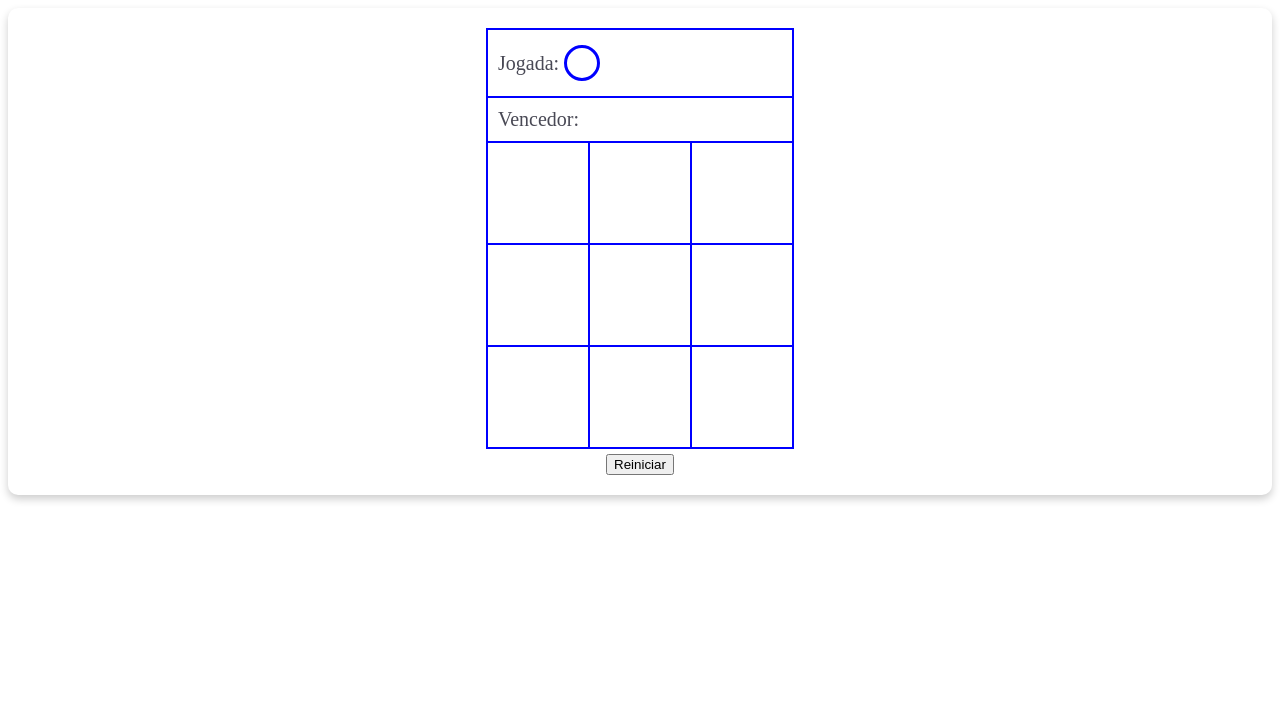
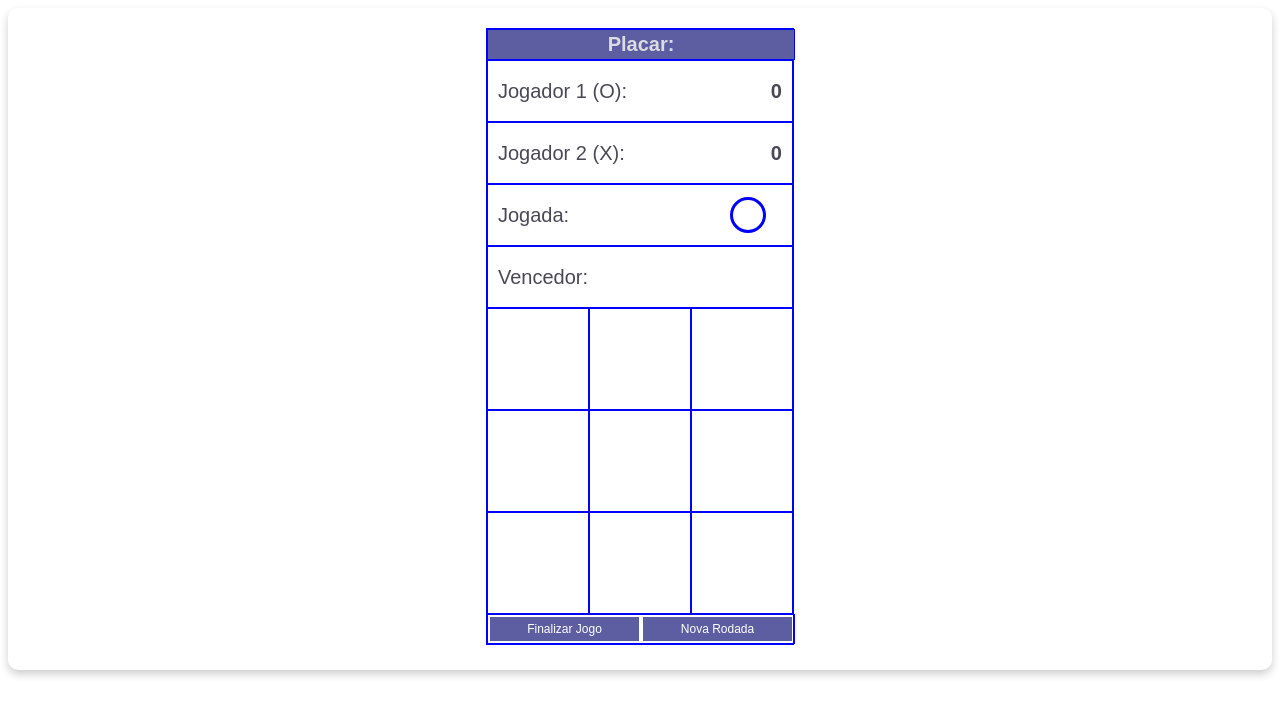
Before and after one commit to tadeumaffeis/pm2025-1, a React (Vite) app in the folder componentssamplesoptimized/: page / in a window 1280 px wide. Shown: the top 716 px of the page. Built offline with nearby package versions, Linux system fonts and the light colour scheme.

Commit message:
Versão 17-03-2025

```diff
--- a/componentssamplesoptimized/src/components/board/BoardOptimized.jsx
+++ b/componentssamplesoptimized/src/components/board/BoardOptimized.jsx
@@ -6,10 +6,17 @@ export function BoardOptimized() {
     const [board, setBoard] = useState(Array(9).fill(null));
     const [player, setPlayer] = useState(0);
     const [winner, setWinner] = useState(null);
+    const [score, setScore] = useState({ player1: 0, player2: 0 });
+    const [countGame, setCountGame] = useState(0);
 
     useEffect(() => {
         const win = checkWinner();
         if (win !== null) {
+            setScore(prevScore => ({
+                player1: win === 0 ? prevScore.player1 + 1 : prevScore.player1,
+                player2: win === 1 ? prevScore.player2 + 1 : prevScore.player2
+            }));
+            setCountGame(prevCount => prevCount + 1);
             setWinner(win);
         }
     }, [board]);
@@ -42,6 +49,9 @@ export function BoardOptimized() {
     };
 
     const clearBoard = () => {
+        if (countGame > 2 || score.player1 === 2 || score.player2 === 2) {
+            return;
+        }
         board.forEach(cell => {
             if (cell?.reset) cell.reset();
         });
@@ -50,16 +60,31 @@ export function BoardOptimized() {
         setWinner(null);
     };
 
+    const resetGame = () => {
+        setScore({ player1: 0, player2: 0 });
+        setCountGame(0);
+        clearBoard();
+    };
+
     return (
         <div className="container">
             <div className="board">
-                <div className="score">Jogada:
+                <div className="score-title">
+                    <div className="score-label-title">Placar:</div>
+                </div>
+                <div className="round">
+                    <div className="round-label">Jogador 1 (O): </div><div className="round-right-label">{score.player1}</div>
+                </div>
+                <div className="round">
+                    <div className="round-label">Jogador 2 (X): </div><div className="round-right-label">{score.player2}</div>
+                </div>
+                <div className="round"><div className="round-label">Jogada:</div>
                     { player === 0
                     ? <div className="little-circle"/>
                     : <div className="x-little-shape"/>
                     }
                 </div>
-                <div className="score">Vencedor:
+                <div className="round"><div className="round-label">Vencedor:</div>
                     { winner === null
                     ? <div/>
                     : winner === 0
@@ -76,10 +101,13 @@ export function BoardOptimized() {
                         onChange={onBoardChange}
                     />
                 ))}
+                <div className="controls">
+                    <button className="button" onClick={resetGame}>Finalizar Jogo</button>
+                    <button className="button" onClick={clearBoard}>Nova Rodada</button>
+                </div>
             </div>
-            <div>
-                <button className="buttom" onClick={clearBoard}>Reiniciar</button>
-            </div>
+
+
         </div>
     );
 }
--- a/componentssamplesoptimized/src/components/board/board.css
+++ b/componentssamplesoptimized/src/components/board/board.css
@@ -6,6 +6,7 @@
     background-color: white;
     box-shadow: 0 4px 8px rgba(0, 0, 0, 0.2);
     border-radius: 10px;
+    font: 16px Arial, sans-serif;
 }
 
 .board {
@@ -16,11 +17,11 @@
     margin-bottom: 5px;
 }
 
-.score {
+.round {
     display: flex;
+    height: 40px;
     grid-column: span 3;
     flex-direction: row;
-    justify-content: left;
     text-align: left;
     align-items: center;
     font-size: 20px;
@@ -28,10 +29,57 @@
     color: #494955;
     border: 1px solid #0000FF;
 }
+.round-label {
+    width: 80%;
+    align-items: center;
+}
+
+.round-right-label {
+    width: 20%;
+    align-items: right;
+    text-align: right;
+    text-shadow: #5d5da1;
+    font-weight: bold;
+}
+
+.score-title {
+    width: 100%;
+    grid-column: span 3;
+    border: 1px solid #0000FF;
+    flex-direction: row;
+}
+.score-label-title {
+    font-size: 20px;
+    font-weight: bold;
+    color: #dbdbe2;
+    background-color: #5d5da1;
+    justify-content: center;
+    text-align: center;
+    align-items: center;
+    padding: 3px;
+}
+
+.controls {
+    display: flex;
+    flex-direction: row;
+    justify-content: left;
+    align-items: left;
+    width: 100%;
+    grid-column: span 3;
+    border: 1px solid #0000FF;
+}
 
 .button {
-    margin-top: 10px;
-    padding-top: 4px;
+    margin: 1px;
+    width: 100%;
+    color: white;
+    background-color: #5d5da1;
+    border: 1px solid white;         /* Remove a borda */
+    padding: 5px 5px;   /* Adiciona um espaçamento interno opcional */
+    font-size: 12px;      /* Ajusta o tamanho da fonte */
+    cursor: pointer;      /* Mantém o cursor como um ponteiro */
+    outline: none;        /* Remove a borda ao focar (evita efeito azul no Chrome) */
+    box-shadow: none;
 }
 
 .little-circle {
@@ -51,8 +99,8 @@
 
 .x-little-shape {
     position: relative;
-    width: 30px;
-    height: 30px;
+    width: 40px;
+    height: 40px;
 }
 
 .x-little-shape::before,
--- a/componentssamplesoptimized/src/components/cell/CellOptimized.jsx
+++ b/componentssamplesoptimized/src/components/cell/CellOptimized.jsx
@@ -4,7 +4,7 @@ import PropTypes from 'prop-types';
 import './cell.css';
 
 export function CellOptimized({ index, cell, gameover, onChange }) {
-    const [cellObj, setCellObj] = useState(cleanedCell);
+    const [cellObj, setCellObj] = useState(cellFactory());
 
     const renderLabel = () => {
         if (cellObj?.getPlayer) {
@@ -18,7 +18,7 @@ export function CellOptimized({ index, cell, gameover, onChange }) {
     };
 
     const getPlayer = () => (cellObj ? cellObj.cell : null);
-    const resetObj = () => setCellObj(cleanedCell);
+    const resetObj = () => setCellObj(cellFactory());
 
     const handleClick = () => {
         if (gameover) return;
@@ -51,9 +51,13 @@ CellOptimized.propTypes = {
 export default CellOptimized;
 
 
-const cleanedCell = {
-    index: null,
-    cell: null,
-    getPlayer: () => null,
-    reset: () => null,
-};
+function cellFactory() {
+    let index = null;
+    let cell = null;
+    return {
+        index,
+        cell,
+        getPlayer: () => null,
+        getCell: () => null,
+    };
+}
--- /dev/null
+++ b/componentssamplesoptimized/src/sample1.js
@@ -0,0 +1,6 @@
+import { changeState } from './sample.js'
+
+const [value, setValue] = changeState(0);
+console.log(value); // 0
+setValue(1);
+console.log(value); // 1
```
Also changed, not shown: componentssamplesoptimized/src/sample.js (deleted, +0 -23 lines).
